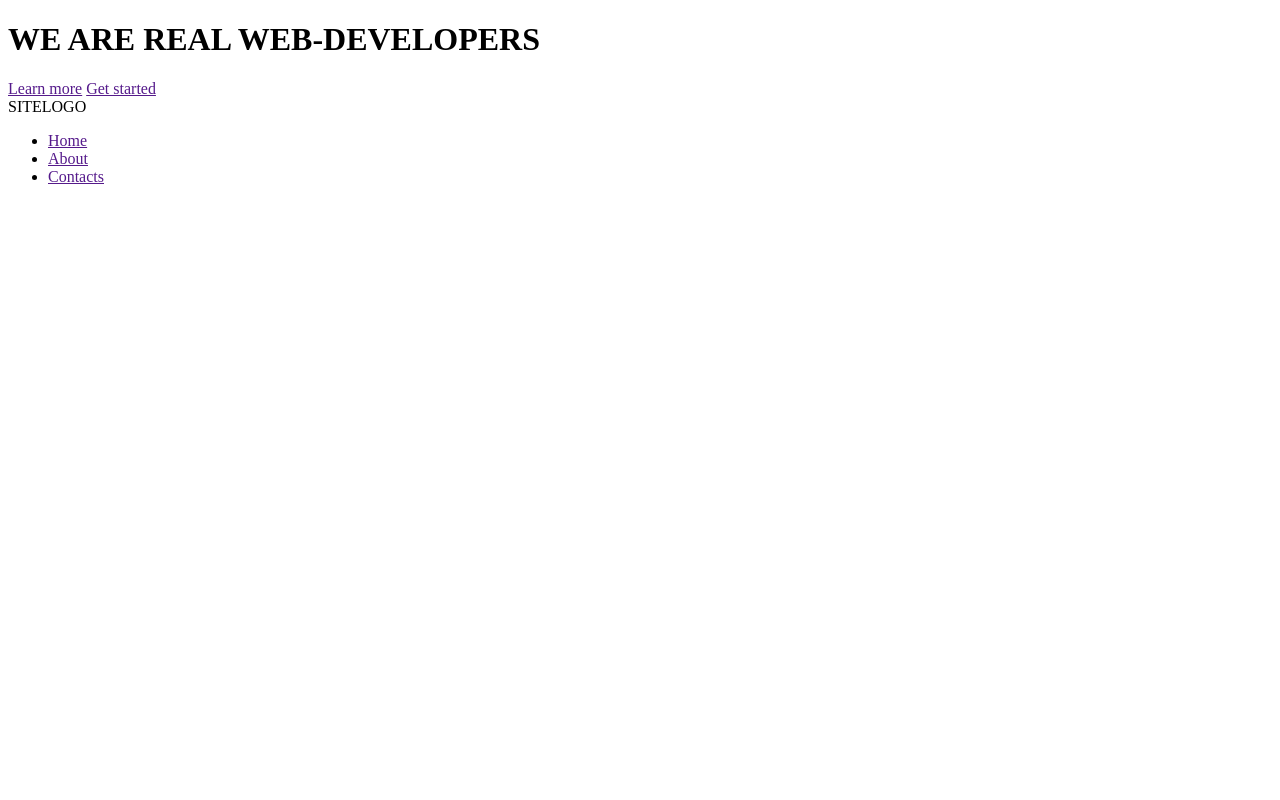
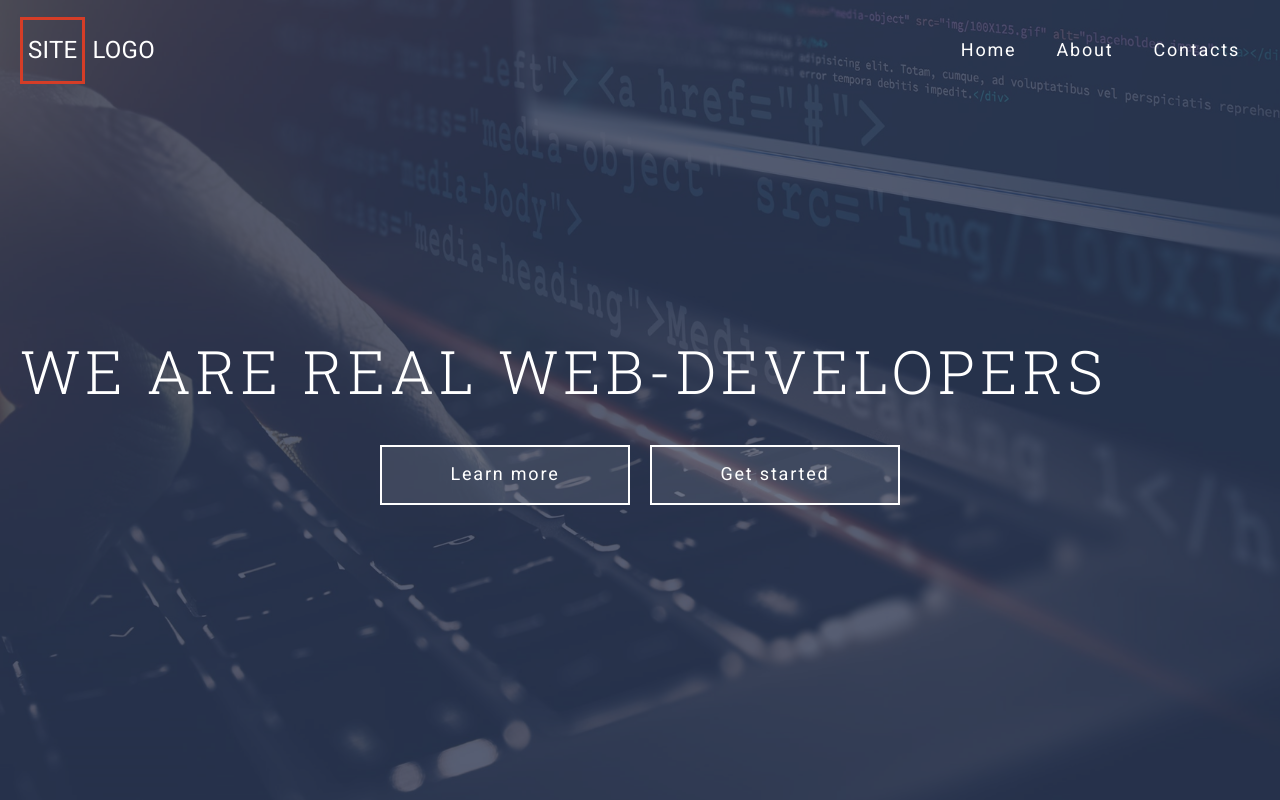
Before and after one commit to ArgusMX/course_project_1, a website: page index.html in a window 1280 px wide. Drawn offline with Linux system fonts and the light colour scheme.

Commit message:
правки оформления header по уроку

```diff
--- a/assets/scss/common/_classes.scss
+++ b/assets/scss/common/_classes.scss
@@ -0,0 +1,19 @@
+.btn {
+  display: flex;
+  align-items: center;
+  justify-content: center;
+  min-width: 250px;
+  height: 60px;
+  padding: 0.5em 1em;
+  transition: background-color 0.5s;
+  letter-spacing: 0.1em;
+  border: 2px solid $color-light;
+  background-color: rgba($color-light, 0.1);
+  font-size: 18px;
+  font-weight: 400;
+
+  &:hover,
+  &:focus {
+    background-color: $color-accent;
+  }
+}
--- a/assets/scss/common/_typography.scss
+++ b/assets/scss/common/_typography.scss
@@ -0,0 +1,24 @@
+*,
+*::before,
+*::after {
+  box-sizing: border-box;
+}
+html {
+  font-family: $font-main;
+  font-size: $font-size;
+  overflow-y: scroll;
+}
+body {
+  color: $color-primary;
+  background-color: $color-light;
+}
+h1 {
+  font-family: $font-header;
+  font-size: 3.75rem;
+  letter-spacing: 0.08em;
+  font-weight: 300;
+}
+a {
+  text-decoration: none;
+  color: $color-light;
+}
--- a/assets/scss/components/header/_header-content.scss
+++ b/assets/scss/components/header/_header-content.scss
@@ -0,0 +1,22 @@
+.header-content {
+  position: relative;
+  z-index: 1;
+  top: 0;
+
+  &__container {
+    @extend %container;
+  }
+
+  &__title {
+    margin: 0 0 66px;
+
+    text-align: center;
+  }
+
+  &__actions {
+    display: flex;
+    justify-content: center;
+
+    gap: $gap;
+  }
+}
--- a/assets/scss/components/header/_header-logo.scss
+++ b/assets/scss/components/header/_header-logo.scss
@@ -0,0 +1,11 @@
+.header-logo {
+  letter-spacing: 0.25px;
+  font-size: 24px;
+
+  &__accent {
+    display: inline-block;
+    margin-right: 7px;
+    padding: 17px 5px 17px 5px;
+    border: 3px solid #d53d27;
+  }
+}
--- a/assets/scss/components/header/_header-menu.scss
+++ b/assets/scss/components/header/_header-menu.scss
@@ -0,0 +1,14 @@
+.header-menu {
+  position: absolute;
+  z-index: 2;
+  top: 0;
+  right: 0;
+  left: 0;
+
+  &__container {
+    @extend %container;
+    display: flex;
+    align-items: center;
+    gap: $gap;
+  }
+}
--- a/assets/scss/components/header/_header-navbar.scss
+++ b/assets/scss/components/header/_header-navbar.scss
@@ -0,0 +1,35 @@
+.header-navbar {
+  flex-grow: 1;
+
+  &__list {
+    display: grid;
+    justify-content: end;
+
+    grid-template-columns: repeat(auto-fit, minmax(50px, max-content));
+    @include unlist;
+  }
+
+  &__item {
+    margin: $gap $gap-sm;
+  }
+
+  &__link {
+    display: block;
+
+    padding: $gap $gap-sm;
+
+    transition: color 0.5s;
+    letter-spacing: 0.1em;
+
+    font-size: 18px;
+
+    &:hover,
+    &:focus {
+      color: $color-accent;
+    }
+  }
+
+  &__btn {
+    display: none;
+  }
+}
--- a/assets/scss/components/header/_header-overlay.scss
+++ b/assets/scss/components/header/_header-overlay.scss
@@ -0,0 +1,8 @@
+.header-overlay {
+  position: absolute;
+
+  opacity: 0.8;
+  background-color: $color-primary;
+
+  inset: 0;
+}
--- a/assets/scss/components/header/_header.scss
+++ b/assets/scss/components/header/_header.scss
@@ -0,0 +1,12 @@
+.header {
+  position: relative;
+  display: grid;
+  align-items: center;
+  min-height: 100vh;
+  padding: 150px 0;
+  color: $color-light;
+  background-color: $color-primary;
+  background-image: url(../img/img-header.png);
+  background-position: center;
+  background-size: cover;
+}
--- a/assets/scss/mixins/_extends.scss
+++ b/assets/scss/mixins/_extends.scss
@@ -0,0 +1,6 @@
+%container {
+  max-width: $ul;
+  margin: 0 auto;
+  padding-right: $gap;
+  padding-left: $gap;
+}
--- a/assets/scss/mixins/_mixins-media.scss
+++ b/assets/scss/mixins/_mixins-media.scss
@@ -1,5 +1,4 @@
-@use "../presets" as *;
-
+// @use "../presets" as *;
 $diff: 0.2px;
 
 /* ul */
--- a/assets/scss/presets/_variables.scss
+++ b/assets/scss/presets/_variables.scss
@@ -1,15 +1,12 @@
 @use "sass:math";
-
 $font-header: "Roboto Slab", serif;
 $font-main: "Roboto", sans-serif;
 $font-size: 16px;
-
 $ul: 1340px;
 $xl: 1200px;
 $lg: 992px;
 $md: 768px;
 $sm: 576px;
-
 $gap: 20px;
 $gap-sm: math.div($gap, 2);
 $gap-lg: $gap * 1.5;
--- a/assets/scss/style.scss
+++ b/assets/scss/style.scss
@@ -1,18 +1,37 @@
-@use "../../libs/normalize.css/normalize";
+@import "../../libs/normalize.css/normalize";
+@import "presets/variables";
+@import "presets/skin";
+@import "mixins/mixins";
+@import "mixins/extends";
+@import "mixins/mixins-media";
+@import "common/classes";
+@import "common/typography";
+@import "components/header/header";
+@import "components/header/header-content";
+@import "components/header/header-menu";
+@import "components/header/header-navbar";
+@import "components/header/header-logo";
+@import "components/header/header-overlay";
 
-@use "common/typography";
-@use "common/classes";
 
-@use "components/header/header";
-@use "components/header/header-overlay";
-@use "components/header/header-menu";
-@use "components/header/header-logo";
-@use "components/header/header-navbar";
-@use "components/header/header-content";
-@use "components/sections/skills/skills";
-@use "components/sections/skills/skill-item";
-@use "components/sections/section-about";
-@use "components/sections/section-form";
-@use "components/sections/section-posts";
 
-@use "components/footer/footer";
+
+
+// @use "../../libs/normalize.css/normalize";
+
+// @use "common/typography";
+// @use "common/classes";
+
+// @use "components/header/header";
+// @use "components/header/header-overlay";
+// @use "components/header/header-menu";
+// @use "components/header/header-logo";
+// @use "components/header/header-navbar";
+// @use "components/header/header-content";
+// @use "components/sections/skills/skills";
+// @use "components/sections/skills/skill-item";
+// @use "components/sections/section-about";
+// @use "components/sections/section-form";
+// @use "components/sections/section-posts";
+
+// @use "components/footer/footer";
--- a/index.html
+++ b/index.html
@@ -20,6 +20,7 @@
 
 <body>
   <header class="header">
+
     <div class="header-content">
       <div class="header-content__container">
         <h1 class="header-content__title>">WE ARE REAL WEB-DEVELOPERS</h1>
@@ -29,12 +30,13 @@
         </div>
       </div>
     </div>
+
     <div class="header-menu">
       <div class="header-menu__container">
 
         <div class="header-logo">
           <a class="header-logo__link"><span class="header-logo__accent">SITE</span>LOGO</a>
-
+        </div>
         <nav class="header-navbar">
           <div class="header-navbar__btn">
             <div class="header-navbar__btn-row"></div>
@@ -44,13 +46,13 @@
 
           <ul class="header-navbar__list">
             <li class="header-navbar__item">
-                <a class="geadre-navbar__link" href="">Home</a>
+              <a class="header-navbar__link" href="">Home</a>
             </li>
             <li class="header-navbar__item">
-                <a class="geadre-navbar__link" href="">About</a>
+              <a class="header-navbar__link" href="">About</a>
             </li>
             <li class="header-navbar__item">
-                <a class="geadre-navbar__link" href="">Contacts</a>
+              <a class="header-navbar__link" href="">Contacts</a>
             </li>
           </ul>
         </nav>
```
Also changed, not shown: assets/scss/mixins/_mixins.scss (+1 -7 lines), assets/css/style.css, 1 other file. Lines whose indentation alone changed are shown as unchanged.
